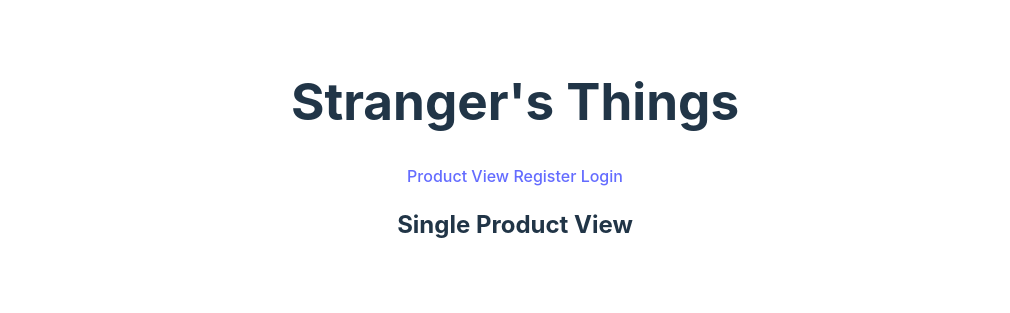
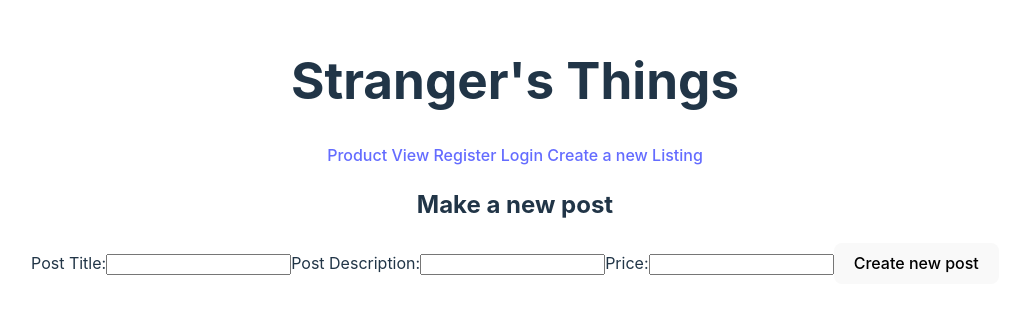
Before and after one commit to kyra-and-ant/strangers-things, a React (Vite) app: page /newPosts in a window 1280 px wide. Shown: the part 249-562 px from the top of the page, without its empty margins (125-1135 px from the left). Built offline with nearby package versions, Linux system fonts and the light colour scheme; no server answers.

Commit message:
newpost and singlepost

```diff
--- a/src/App.jsx
+++ b/src/App.jsx
@@ -7,8 +7,18 @@ import { fetchProducts } from './api-fetch';
 import Register from './components/Register'
 import Login from './components/Login';
 import SingleProduct from './components/SingleProduct';
+import NewPost from './components/NewPost';
+
 function App() {
   const [allProducts, setAllProducts] = useState([]);
+ const [isLoggedIn, setIsLoggedIn] = useState(false);
+
+ useEffect(()=>{
+  const token = localStorage.getItem('token');
+  if(token){
+    setIsLoggedIn(true);
+  }
+ },[]);
 
   useEffect (()=>{
   async function fetchAllProducts(){
@@ -22,15 +32,19 @@ function App() {
    fetchAllProducts();
   },[])
 console.log(allProducts)
+
+
+
   return (
     <>
      <h1>Stranger's Things</h1>
-     <NavBar />
+     <NavBar isLoggedin = {isLoggedIn} setIsLoggedIn = {setIsLoggedIn}/>
      <Routes>
       <Route path='/' element = {<Products allProducts={allProducts} />} />
-      <Route path='/register' element = {<Register />} />
-      <Route path='/login' element = {<Login />} />
+      <Route path='/register' element = {<Register setIsLoggedIn = {setIsLoggedIn}/>} />
+       <Route path='/login' element = {<Login setIsLoggedIn = {setIsLoggedIn}/>} />
       <Route path='/:id' element = {<SingleProduct allProducts = {allProducts} />} />
+      <Route path='/newPosts' element = { <NewPost setIsLoggedIn = {setIsLoggedIn} />} />
      </Routes>
     </>
   )
--- a/src/components/Navbar.jsx
+++ b/src/components/Navbar.jsx
@@ -1,12 +1,30 @@
 import React from "react";
 import { Link } from 'react-router-dom';
 
-export default function NavBar (){
+export default function NavBar ({ isLoggedIn, setIsLoggedIn }){
+    console.log(isLoggedIn)
     return(
 <div>
+{isLoggedIn ? (
+        <>
+          <Link to="/">Home </Link>
+          <button
+            onClick={() => {
+              setIsLoggedIn(false);
+              localStorage.removeItem("token");
+            }}
+          >
+            Logout
+          </button>
+        </>
+      ) : (
+        <>
 <Link to="/">Product View  </Link>
 <Link to= '/register'>Register  </Link>
-<Link to='/login'>Login</Link>
+<Link to='/login'>Login  </Link>
+<Link to= '/newPosts'>Create a new Listing</Link>
+</>
+      )}
 </div>
 
     )
--- /dev/null
+++ b/src/components/NewPost.jsx
@@ -0,0 +1,70 @@
+import { useState } from "react"
+// import {makePost} from "../api-fetch"
+import {  useNavigate } from "react-router";
+const COHORT_NAME = "2304-FTB-ET-WEB-FT";
+const BASE_URL = `https://strangers-things.herokuapp.com/api/${COHORT_NAME}`
+
+export default function NewPost(){
+    const [title, setTitle] = useState('')
+    const [description, setDescription] = useState('');
+    const [message, setMessage] = useState('')
+    const [price, setPrice] = useState('')
+    const [allProducts, setAllProducts] = useState([]);
+   const navigate = useNavigate();
+
+    async function sendPostRequest(event, username, password) {
+        event.preventDefault();
+        try {
+          const response = await fetch(`${BASE_URL}/posts`, {
+            method: "POST",
+            headers: {
+              "Content-Type": "application/json"
+            },
+            body: JSON.stringify({
+
+              title: title,
+              description: description,
+              price: price,
+
+            })
+          })
+          const translatedData = await response.json();
+console.log(translatedData)
+          setAllProducts([...allProducts, translatedData])
+        navigate('/')
+        } catch (error) {
+          console.log(error);
+        }
+      }
+
+    return(
+        <div>
+
+<h2>Make a new post</h2>
+<form onSubmit={sendPostRequest}>
+    <label htmlFor="post-title">Post Title:
+        <input
+        type="text"
+        value={title}
+        onChange = {(event) => {
+            setTitle(event.target.value)}}
+        />
+    </label>
+    <label htmlFor="post-desc">Post Description:
+    <input
+    type="text"
+    value={description}
+    onChange = {(event) => {
+        setDescription(event.target.value)}}/></label>
+    <label htmlFor="post-price">Price:
+        <input
+        type="number"
+        value={price}
+        onChange = {(event) => {
+            setPrice(event.target.value)}} />
+    </label>
+    <button type="submit">Create new post</button>
+</form>
+        </div>
+    )
+}
--- a/src/components/Register.jsx
+++ b/src/components/Register.jsx
@@ -2,7 +2,8 @@ import React from "react";
 import { useState } from "react";
 import { useNavigate} from 'react-router-dom';
 import { registerUser } from "../api-fetch";
-export default function Register(){
+export default function Register(props){
+    const setIsLoggedIn = props.setIsLoggedIn
     const [username, setUsername] = useState('');
     const [password, setPassword] = useState('');
     const navigate = useNavigate();
@@ -13,6 +14,7 @@ export default function Register(){
            const result = await registerUser(username,password)
            console.log(result)
            localStorage.setItem('token', result.data.token)
+           setIsLoggedIn(true)
 
            navigate('/')
         }catch(error){
--- a/src/components/SingleProduct.jsx
+++ b/src/components/SingleProduct.jsx
@@ -27,11 +27,18 @@ export default function SingleProduct (props){
     console.log(specificProduct)
     return(
         <div>
-          <h2>Single Product View</h2>
+
            { specificProduct && specificProduct.title ?
 
+           <div>
+           <p>Title:{specificProduct.title}</p>
+           <p>{specificProduct.description}</p>
+           <p>Location:{specificProduct.location}</p>
+           <p>Delivery(Y/N):{specificProduct.willDeliver}</p>
+           <p>Username:{specificProduct.author.username}</p>
 
-           <p> {specificProduct.title}</p> : null }
+            </div>
+            : null }
 
         </div>
     )
```
Also changed, not shown: src/api-fetch/index.js (+5 -2 lines).
